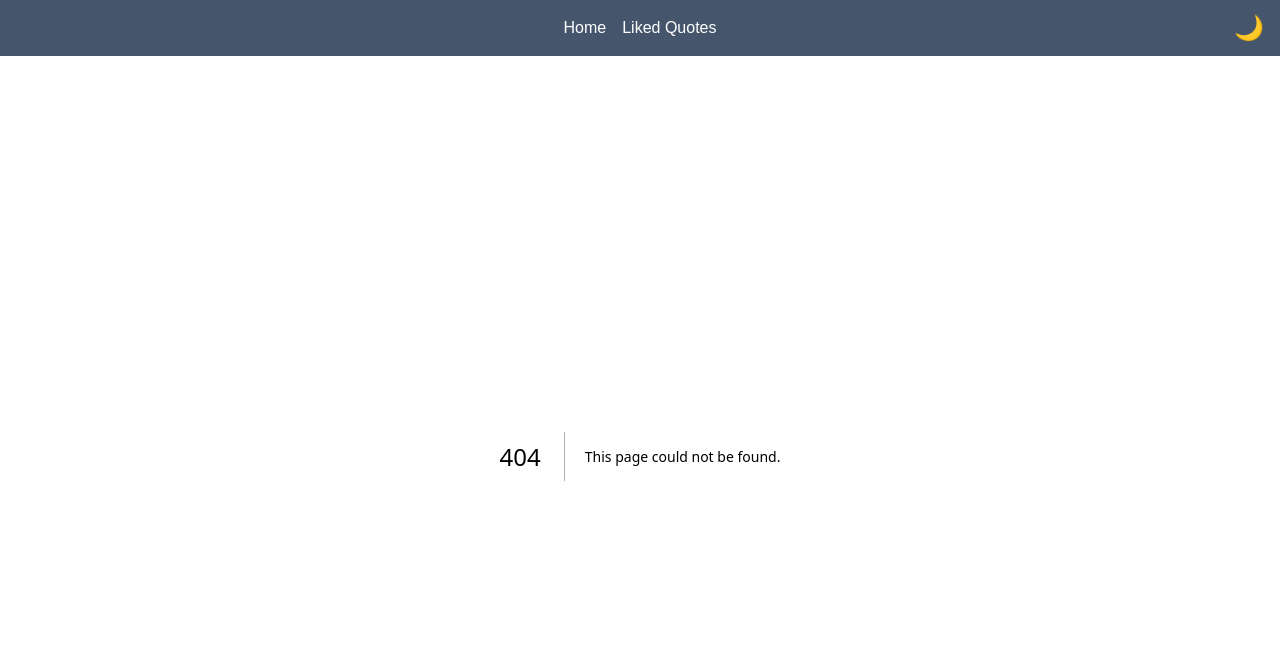
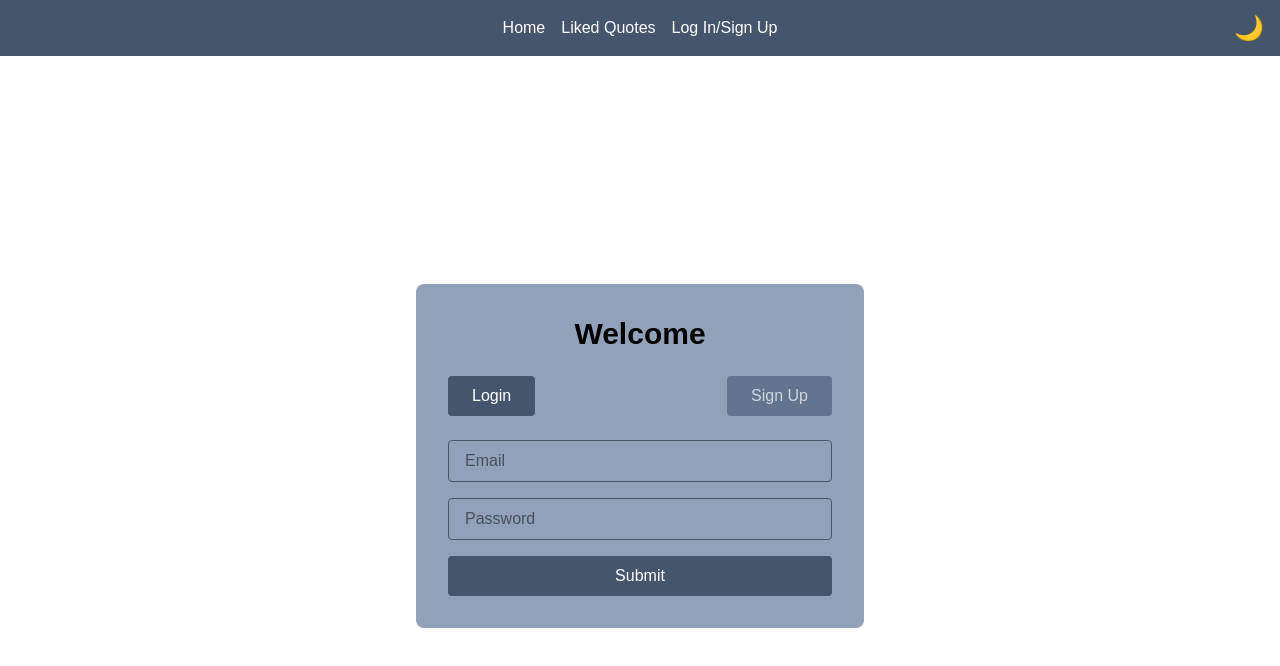
Before and after one commit to havvanurunal/random-quotes-app, a Next.js app: page /user/profile/login in a window 1280 px wide. Before the commit this address had no page. Shown: the top 666 px of the page. Built offline with nearby package versions, Linux system fonts and the light colour scheme.

Commit message:
Lesson35 changes

```diff
--- a/src/app/page.js
+++ b/src/app/page.js
@@ -18,14 +18,14 @@ export default function Home() {
   }
 
   return (
-    <main className='min-h-dvh flex items-center overflow-hidden'>
-      <div className={`flex flex-col w-md mx-auto bg-slate-400 p-10 rounded-md ${theme === 'dark' ? 'bg-slate-600' : 'bg-slate-300'}`}>
+    <main className='min-h-dvh flex items-center justify-center px-4'>
+      <div className={`flex flex-col w-full max-w-md mx-auto bg-slate-400 p-10 rounded-md  ${theme === 'dark' ? 'bg-slate-600' : 'bg-slate-300'}`}>
+        <div className='flex flex-row items-center justify-end gap-1'>
+          <LikeButton onClick={handleLikeClick}>❤️</LikeButton>
+          <span className='text-lg md:text-xl justify-end'>{quotes[currentIndex].likeCount}</span>
+        </div>
         <Subtitle title={quotes[currentIndex].quote} />
         <Body2>{quotes[currentIndex].author}</Body2>
-        <div className='flex flex-row items-center gap-1'>
-          <LikeButton onClick={handleLikeClick}>❤️</LikeButton>
-          <span className='text-lg'>{quotes[currentIndex].likeCount}</span>
-        </div>
         <Button onClick={handleNextQuoteClick}>Next Quote</Button>
       </div>
     </main >
--- /dev/null
+++ b/src/app/user/profile/login/page.js
@@ -0,0 +1,106 @@
+'use client';
+import { useState } from 'react';
+import { useRouter } from 'next/navigation';
+
+export default function LoginPage() {
+  const [activeTab, setActiveTab] = useState('login');
+  const [message, setMessage] = useState('');
+  const router = useRouter();
+  const [formData, setFormData] = useState({
+    name: '',
+    surname: '',
+    email: '',
+    password: '',
+    confirmPassword: ''
+  });
+
+  function handleSubmit() {
+    if (activeTab === 'login') {
+      setMessage(`Welcome back, ${formData.email}!`);
+    } else {
+      setMessage(`Welcome, ${formData.name}! Account created.`);
+    }
+
+    setTimeout(() => {
+      router.push('/');
+    }, 2000);
+  }
+
+  console.log('formData:', formData);
+
+  return (
+    <main className='min-h-dvh flex items-center justify-center px-4'>
+      <div className='w-full items-center max-w-md bg-slate-400 p-8 rounded-lg'>
+        <h1 className='text-3xl font-bold text-center mb-6'>Welcome</h1>
+        {message && (
+          <div className='bg-green-600 text-white p-4 rounded mb-4 text-center'>{message}</div>
+        )}
+        <div className='flex gap-2 justify-between mb-6'>
+          <button className={`px-6 py-2 rounded cursor-pointer ${activeTab === 'login' ? 'bg-slate-600 text-white' : 'bg-slate-500 text-gray-300'}`} onClick={() => setActiveTab('login')}>Login
+          </button>
+          <button className={`px-6 py-2 rounded cursor-pointer ${activeTab === 'signup' ? 'bg-slate-600 text-white' : 'bg-slate-500 text-gray-300'}`} onClick={() => setActiveTab('signup')}>Sign Up
+          </button>
+        </div>
+        {activeTab === 'login' ? (
+          <div className='flex flex-col gap-4'>
+            <input
+              type='email'
+              placeholder='Email'
+              value={formData.email}
+              onChange={(e) => setFormData({ ...formData, email: e.target.value })}
+              className='w-full px-4 py-2 rounded border  text-shadow-slate-50 border-gray-600 cursor-pointer hover:bg-slate-100 hover:text-slate-600' />
+
+            <input
+              type='password'
+              placeholder='Password'
+              value={formData.password}
+              onChange={(e) => setFormData({ ...formData, password: e.target.value })}
+              className='w-full px-4 py-2 rounded border  text-shadow-slate-50 border-gray-600 cursor-pointer hover:bg-slate-100 hover:text-slate-600' />
+            <button className='w-full px-4 py-2 rounded bg-slate-600 text-white cursor-pointer hover:bg-slate-700' onClick={handleSubmit}>Submit
+            </button>
+          </div>
+
+        ) : (
+          <div className='flex flex-col gap-4'>
+            <input
+              type='text'
+              placeholder='Name'
+              value={formData.name}
+              onChange={(e) => setFormData({ ...formData, name: e.target.value })}
+              className='w-full px-4 py-2 rounded border text-shadow-slate-50 border-gray-600 cursor-pointer hover:bg-slate-100 hover:text-slate-600' />
+
+            <input
+              type='text'
+              placeholder='Surname'
+              value={formData.surname}
+              onChange={(e) => setFormData({ ...formData, surname: e.target.value })}
+              className='w-full px-4 py-2 rounded border  text-shadow-slate-50 border-gray-600 cursor-pointer hover:bg-slate-100 hover:text-slate-600' />
+
+            <input
+              type='email'
+              placeholder='Email'
+              value={formData.email}
+              onChange={(e) => setFormData({ ...formData, email: e.target.value })}
+              className='w-full px-4 py-2 rounded border  text-shadow-slate-50 border-gray-600 cursor-pointer hover:bg-slate-100 hover:text-slate-600' />
+
+            <input
+              type='password'
+              placeholder='Password'
+              value={formData.password}
+              onChange={(e) => setFormData({ ...formData, password: e.target.value })}
+              className='w-full px-4 py-2 rounded border  text-shadow-slate-50 border-gray-600 cursor-pointer hover:bg-slate-100 hover:text-slate-600' />
+
+            <input
+              type='password'
+              placeholder='Confirm Password'
+              value={formData.confirmPassword}
+              onChange={(e) => setFormData({ ...formData, confirmPassword: e.target.value })}
+              className='w-full px-4 py-2 rounded border  text-shadow-slate-50 border-gray-600 cursor-pointer hover:bg-slate-100 hover:text-slate-600' />
+            <button className='w-full px-4 py-2 rounded bg-slate-600 text-white cursor-pointer hover:bg-slate-700' onClick={handleSubmit}>Submit
+            </button>
+          </div>
+        )}
+      </div>
+    </main>
+  );
+}
--- a/src/components/Body2.js
+++ b/src/components/Body2.js
@@ -1,5 +1,5 @@
 export function Body2({ children }) {
   return (
-    <span className='text-sm text-end'>{children}</span>
+    <span className='text-sm md:text-lg text-end'>{children}</span>
   );
 }
--- a/src/components/LikeButton.js
+++ b/src/components/LikeButton.js
@@ -1,6 +1,6 @@
 export function LikeButton({ onClick, disabled, children }) {
   return (
-    <button className='text-2xl cursor-pointer' onClick={onClick}
+    <button className='text-lg md:text-2xl cursor-pointer self-end' onClick={onClick}
       disabled={disabled}>{children}</button>
   );
 }
--- a/src/components/Navbar.js
+++ b/src/components/Navbar.js
@@ -1,21 +1,52 @@
 'use client';
 import Link from 'next/link';
+import { useState } from 'react';
 import { useTheme } from '@/app/ThemeContext';
 
 export function Navbar() {
   const { theme, toggleTheme } = useTheme();
+  const [isOpen, setIsOpen] = useState(false);
+
   return (
-    <nav className='bg-slate-600 p-4'>
-      <div className='flex justify-center items-center relative'>
-        <div className='flex gap-4'>
-          <Link href='/' className='text-white hover:text-slate-200'>
+    <nav className='bg-slate-600 p-4 relative'>
+      <div className='flex justify-center items-center relative p-4 md:p-0'>
+        <div className=' md:hidden flex justify-center items-center'>
+          {!isOpen && (
+            <button onClick={() => setIsOpen(!isOpen)} className='absolute left-0 text-white text-3xl cursor-pointer'><svg xmlns="http://www.w3.org/2000/svg" fill="none" viewBox="0 0 24 24" strokeWidth="1.5" stroke="currentColor" className="size-7">
+              <path strokeLinecap="round" strokeLinejoin="round" d="M3.75 5.25h16.5m-16.5 4.5h16.5m-16.5 4.5h16.5m-16.5 4.5h16.5" />
+            </svg></button>
+          )}
+        </div>
+
+        <div className='hidden md:flex gap-4'>
+          <Link href='/' className='text-white hover:text-slate-200 cursor-pointer'>
             Home</Link>
-          <Link href='/user/quotes' className='text-white hover:text-slate-200'>Liked Quotes</Link>
+          <Link href='/user/quotes' className='text-white hover:text-slate-200 cursor-pointer'>Liked Quotes</Link>
+          <Link href='/user/profile/login' className='text-white hover:text-slate-200 cursor-pointer'>Log In/Sign Up</Link>
         </div>
-        <button onClick={toggleTheme} className='text-2xl absolute right-0'>
+
+        <button onClick={toggleTheme} className='absolute text-2xl right-0 cursor-pointer'>
           {theme === 'dark' ? '☀️' : '🌙'}
         </button>
       </div>
-    </nav>
+
+      {isOpen && (
+        <div className='absolute top-0 w-full left-0 md:hidden flex flex-col gap-3 bg-slate-600 p-6 rounded shadow-lg z-10'>
+          <button
+            onClick={() => setIsOpen(false)}
+            className='self-end text-white text-xl mb-4 hover:text-gray-300 cursor-pointer'
+          >
+            <svg xmlns="http://www.w3.org/2000/svg" fill="none" viewBox="0 0 24 24" strokeWidth="1.5" stroke="currentColor" className="size-6">
+              <path strokeLinecap="round" strokeLinejoin="round" d="M6 18 18 6M6 6l12 12" />
+            </svg>
+          </button>
+          <Link href='/' className='text-white hover:text-slate-200 py-2 px-4 hover:bg-slate-600 rounded cursor-pointer' onClick={() => setIsOpen(false)} >
+            Home</Link>
+          <Link href='/user/quotes' className='text-white hover:text-slate-200 py-2 px-4 hover:bg-slate-600 rounded cursor-pointer' onClick={() => setIsOpen(false)} >Liked Quotes</Link>
+          <Link href='/user/profile/login' className='text-white hover:text-slate-200 py-2 px-4 hover:bg-slate-600 rounded cursor-pointer' >Log In/Sign Up</Link>
+        </div>
+      )
+      }
+    </nav >
   );
 }
--- a/src/components/Subtitle.js
+++ b/src/components/Subtitle.js
@@ -1,5 +1,5 @@
 export function Subtitle({ title }) {
   return (
-    <p className='text-lg'>{title}</p>
+    <p className='text-lg md:text-xl'>{title}</p>
   );
 }
```
